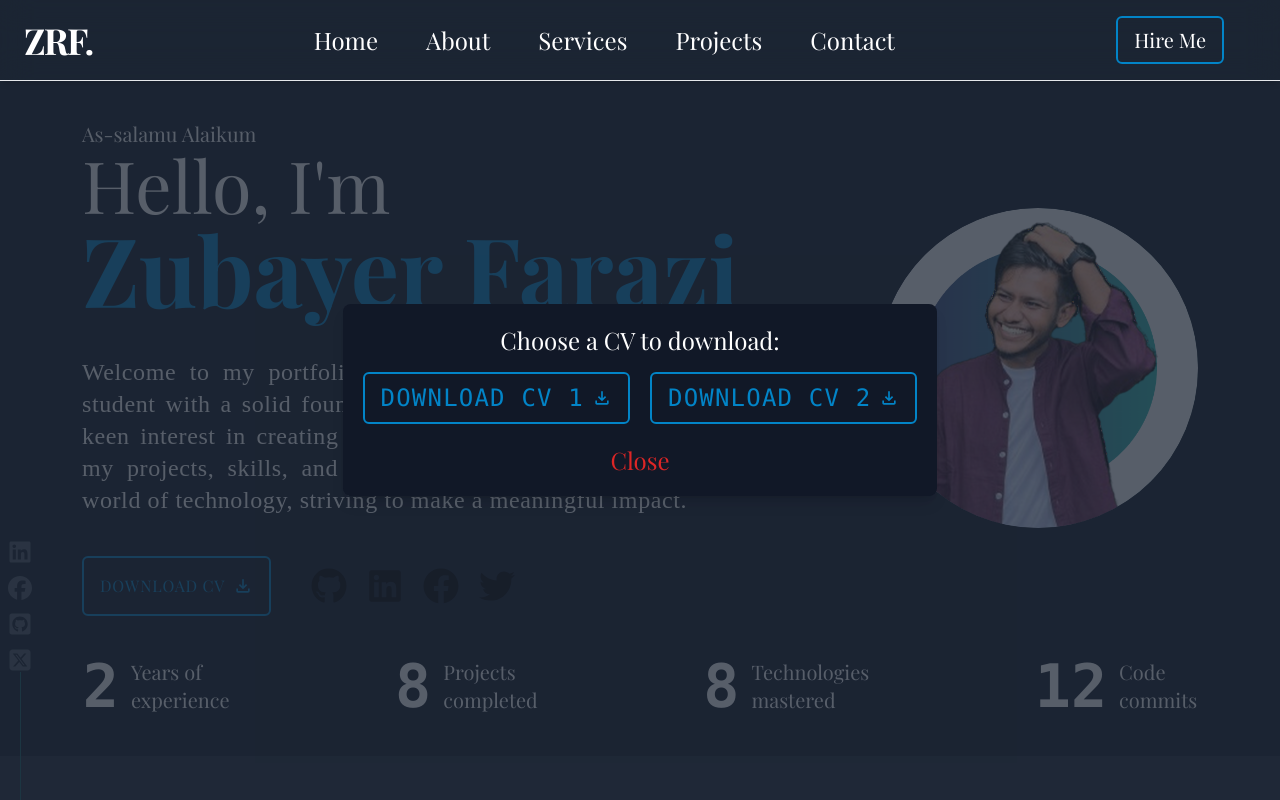
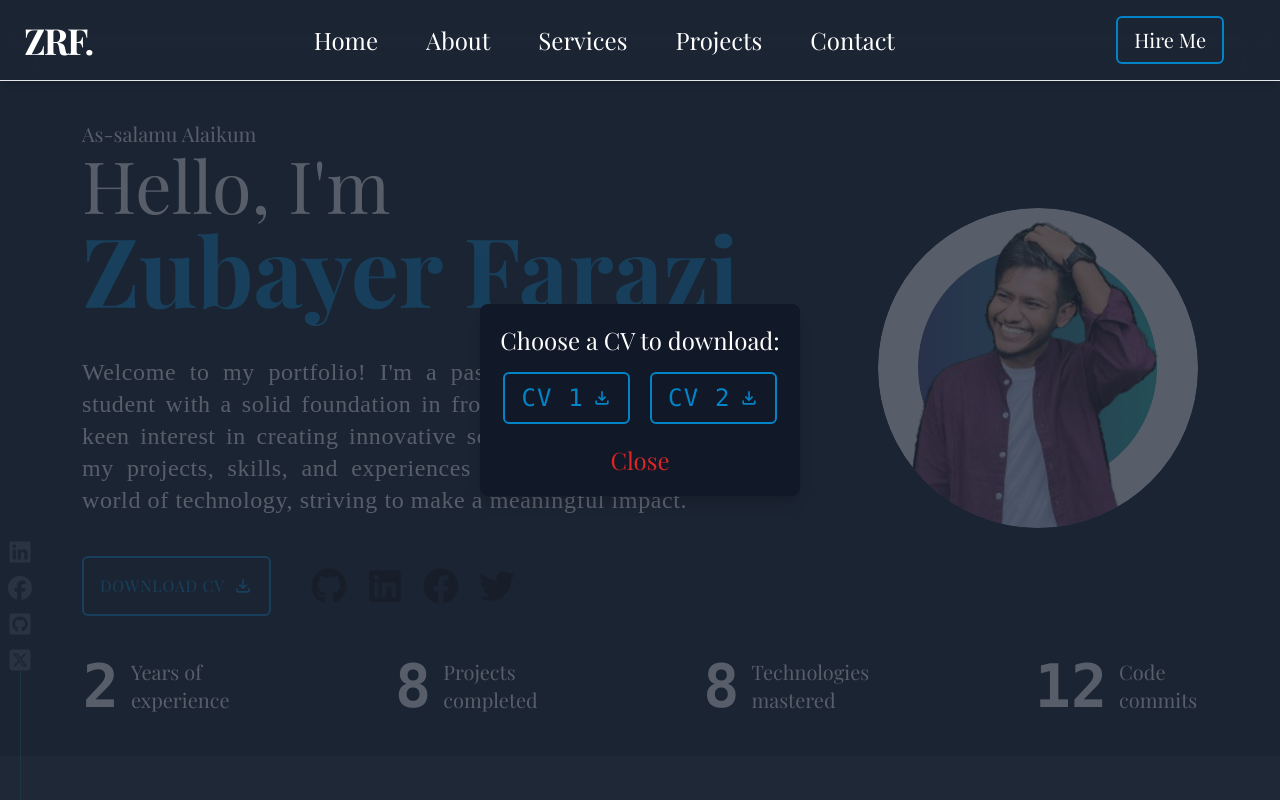
Before and after one commit to zubayerfarazi/zrfportfolio, a React (Create React App) app: page / in a window 1280 px wide. Both pictures are taken after a click on the button "DOWNLOAD CV". Shown: the top 800 px of the page. Built offline with nearby package versions, Linux system fonts and the light colour scheme; a web font is replaced by a local one.

Commit message:
madal changes

```diff
--- a/src/pages/HOME/Intro.js
+++ b/src/pages/HOME/Intro.js
@@ -110,7 +110,7 @@ const Intro = () => {
             className="border-2 px-4 py-2 rounded-md border-sky-600 hover:bg-sky-600 hover:text-white transition-all ease-in-out delay-150 flex items-center gap-2 uppercase tracking-wider text-sky-600 font-mono text-2xl"
             download
           >
-            Download CV 1
+            <span>CV 1</span>
             <span>
               <MdOutlineFileDownload className="text-xl"></MdOutlineFileDownload>
             </span>
@@ -122,7 +122,7 @@ const Intro = () => {
             className="border-2 px-4 py-2 rounded-md border-sky-600 hover:bg-sky-600 hover:text-white transition-all ease-in-out delay-150 flex items-center gap-2 uppercase tracking-wider text-sky-600 font-mono text-2xl"
             download
           >
-            Download CV 2
+            CV 2
             <span>
               <MdOutlineFileDownload className="text-xl"></MdOutlineFileDownload>
             </span>
```
